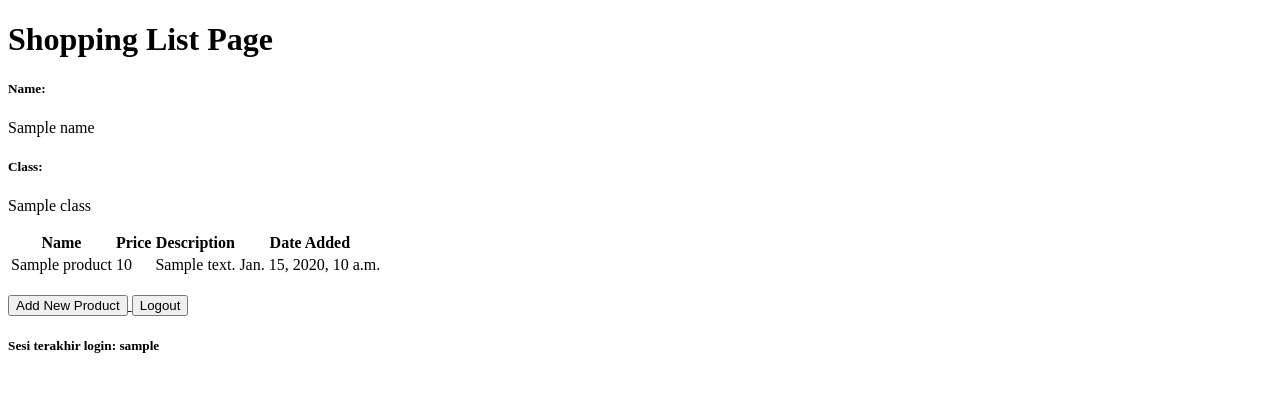
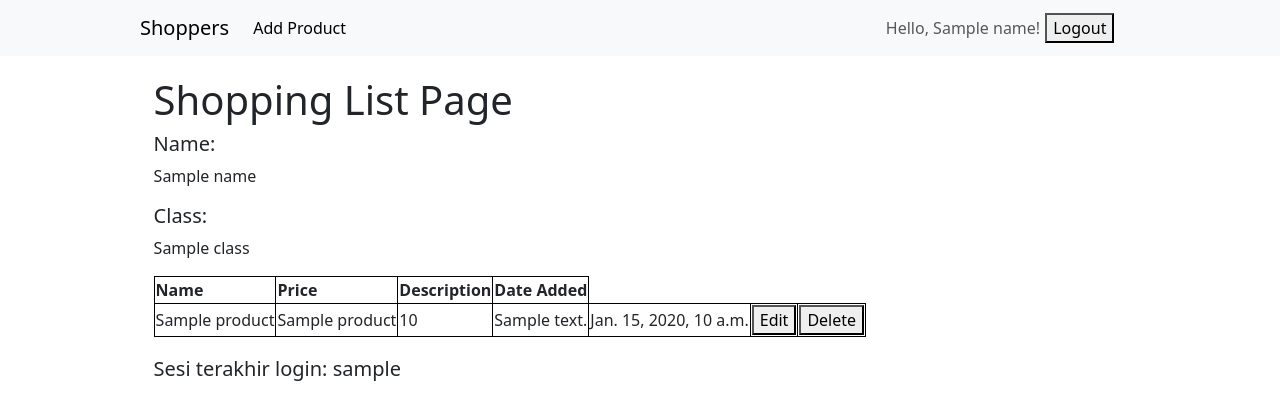
Before and after one commit to riorio805/shoppers, a Django app: template templates/main.html in a window 1280 px wide. Shown: the top 420 px of the page. Run offline with Django 4.2, Linux system fonts and the light colour scheme; the template is opened without the code that fills it: most values are stand-ins (such as "Sample title", 1, 10 or a date in 2020).

Commit message:
tutorial 4 done + extras

```diff
--- a/main/urls.py
+++ b/main/urls.py
@@ -13,4 +13,6 @@ urlpatterns = [
     path('register/', register, name="register"),
     path('login/', login_user, name="login"),
     path('logout/', logout_user, name="logout"),
+    path('edit-product/<int:id>', edit_product, name='edit_product'),
+    path('delete/<int:id>', delete_product, name='delete_product'),
 ]
--- a/shopping_list/settings.py
+++ b/shopping_list/settings.py
@@ -51,6 +51,7 @@ INSTALLED_APPS = [
 
 MIDDLEWARE = [
     'django.middleware.security.SecurityMiddleware',
+    'whitenoise.middleware.WhiteNoiseMiddleware',  # <---- WhiteNoise!
     'django.contrib.sessions.middleware.SessionMiddleware',
     'django.middleware.common.CommonMiddleware',
     'django.middleware.csrf.CsrfViewMiddleware',
@@ -132,6 +133,11 @@ USE_TZ = True
 
 STATIC_URL = 'static/'
 STATIC_ROOT = os.path.join(BASE_DIR, 'static')
+STORAGES = {
+    "staticfiles": {
+        "BACKEND": "whitenoise.storage.CompressedManifestStaticFilesStorage",
+    },
+}
 
 # Default primary key field type
 # https://docs.djangoproject.com/en/4.2/ref/settings/#default-auto-field
--- a/templates/base.html
+++ b/templates/base.html
@@ -3,15 +3,53 @@
 <html lang="en">
     <head>
         <meta charset="UTF-8" />
-        <meta
-            name="viewport"
-            content="width=device-width, initial-scale=1.0"
-        />
+        <meta name="viewport"content="width=device-width, initial-scale=1.0"/>
+        <link href="https://cdn.jsdelivr.net/npm/bootstrap@5.3.2/dist/css/bootstrap.min.css" rel="stylesheet" integrity="sha384-T3c6CoIi6uLrA9TneNEoa7RxnatzjcDSCmG1MXxSR1GAsXEV/Dwwykc2MPK8M2HN" crossorigin="anonymous">
+        <script src="https://code.jquery.com/jquery-3.6.0.min.js" integrity="sha384-KyZXEAg3QhqLMpG8r+J4jsl5c9zdLKaUk5Ae5f5b1bw6AUn5f5v8FZJoMxm6f5cH1" crossorigin="anonymous"></script>
+        <script src="https://cdn.jsdelivr.net/npm/@popperjs/core@2.11.8/dist/umd/popper.min.js" integrity="sha384-I7E8VVD/ismYTF4hNIPjVp/Zjvgyol6VFvRkX/vR+Vc4jQkC+hVqc2pM8ODewa9r" crossorigin="anonymous"></script>
+        <script src="https://cdn.jsdelivr.net/npm/bootstrap@5.3.2/dist/js/bootstrap.min.js" integrity="sha384-BBtl+eGJRgqQAUMxJ7pMwbEyER4l1g+O15P+16Ep7Q9Q+zqX6gSbd85u4mG4QzX+" crossorigin="anonymous"></script>
+        <style>
+            body main{
+                padding-left: 12%;
+                padding-right: 10%;
+            }
+        </style>
         {% block meta %}
         {% endblock meta %}
     </head>
 
     <body>
+        <nav class="navbar navbar-expand-lg bg-body-tertiary" style="padding-left: 10%; padding-right: 12%; margin-bottom: 20px;">
+            <div class="container-fluid">
+                <a class="navbar-brand" href="/">
+                    Shoppers
+                </a>
+                <button class="navbar-toggler" type="button" data-bs-toggle="collapse" data-bs-target="#navbarNav" aria-controls="navbarNav" aria-expanded="false" aria-label="Toggle navigation">
+                    <span class="navbar-toggler-icon"></span>
+                </button>
+                <div class="collapse navbar-collapse" id="navbarNav">
+                    <ul class="navbar-nav">
+                        <li class="nav-item">
+                        <a class="nav-link active" aria-current="page" href="{% url 'main:create_product' %}">
+                            Add Product
+                        </a>
+                        </li>
+                    </ul>
+                </div>
+                <span class="navbar-text" style="margin-right: 5px;">
+                    {% if name %}
+                        Hello, {{name}}!
+                    {% else %}
+                        Hello user, please log in.
+                    {% endif%}
+                </span>
+                <a href="{% url 'main:logout' %}">
+                    <button>
+                        Logout
+                    </button>
+                </a>
+            </div>
+        </nav>
         {% block content %}
         {% endblock content %}
     </body>
--- a/templates/create_product.html
+++ b/templates/create_product.html
@@ -1,6 +1,7 @@
 {% extends 'base.html' %}
 
 {% block content %}
+<main>
     <h1>Add New Product</h1>
 
     <form method="POST">
@@ -15,5 +16,5 @@
             </tr>
         </table>
     </form>
-
+</main>
 {% endblock %}
--- a/templates/login.html
+++ b/templates/login.html
@@ -5,8 +5,9 @@
 {% endblock meta %}
 
 {% block content %}
+<main>
 
-<div class = "login">
+<div class="login">
 
     <h1>Login</h1>
 
@@ -42,4 +43,5 @@
 
 </div>
 
+</main>
 {% endblock content %}
--- a/templates/main.html
+++ b/templates/main.html
@@ -1,6 +1,20 @@
 {% extends 'base.html' %}
+{% load static %}
+
+{% block meta %}
+<style>
+    table td {
+        border: 1px solid black;
+    }
+    table th {
+        border: 1px solid black;
+    }
+</style>
+{% endblock meta %}
 
 {% block content %}
+<main>
+
 <h1>Shopping List Page</h1>
 
 <h5>Name:</h5>
@@ -9,7 +23,8 @@
 <h5>Class:</h5>
 <p>{{class}}</p>
 
-    <table>
+
+<table style="margin-bottom: 2%;">
     <tr>
         <th>Name</th>
         <th>Price</th>
@@ -21,29 +36,42 @@
 
     {% for product in products %}
         <tr>
+            <td>
+                {% if product.name == "broken_shopping_cart" or product.price == 6969 %}
+                <a href="{% static 'main/images/broken_shopping_cart.png' %}">
+                    {{product.name}}
+                </a>
+                {% else %}
+                    {{product.name}}
+                {% endif %}
+            </td>
             <td>{{product.name}}</td>
             <td>{{product.price}}</td>
             <td>{{product.description}}</td>
             <td>{{product.date_added}}</td>
+            <td>
+                <a href="{% url 'main:edit_product' product.pk %}">
+                    <button>
+                        Edit
+                    </button>
+                </a>
+            </td>
+            <td>
+                <a href="{% url 'main:delete_product' product.pk %}">
+                    <button>
+                        Delete
+                    </button>
+                </a>
+            </td>
         </tr>
     {% endfor %}
 </table>
 
-    <br />
-
-    <a href="{% url 'main:create_product' %}">
-        <button>
-            Add New Product
-        </button>
-    </a>
 
 
-    <a href="{% url 'main:logout' %}">
-        <button>
-            Logout
-        </button>
-    </a>
+
 
 <h5>Sesi terakhir login: {{ last_login }}</h5>
 
+</main>
 {% endblock content %}
```
Also changed, not shown: main/views.py (+28 -1 lines), templates/edit_product.html (added, +24 -0 lines), templates/register.html (+7 -1 lines), main/static/main/images/broken_shopping_cart.png (added), 2 other files. Lines whose indentation alone changed are shown as unchanged.
